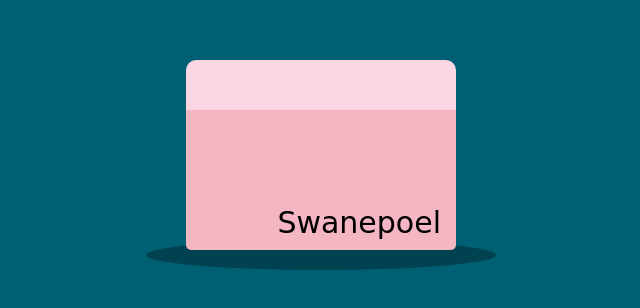
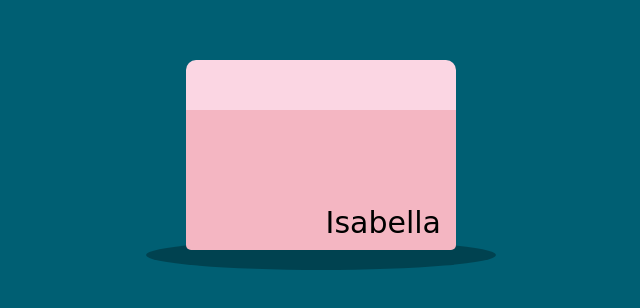
Before and after one commit to caspKth/Music-, a plain HTML site: page index.html in a window 1280 px wide. Shown: the part 318-626 px from the top of the page, without its empty margins (309-949 px from the left). Drawn offline with nearby package versions, Linux system fonts and the light colour scheme.

Commit message:
Update style.css

```diff
--- a/style.css
+++ b/style.css
@@ -202,7 +202,7 @@ body {
 }
 
 .box:before {
-  content:"Swanepoel";
+  content:"Isabella";
   position: absolute;
   font-size: 30px;
   font-family: "Brush Script MT", cursive;
```
